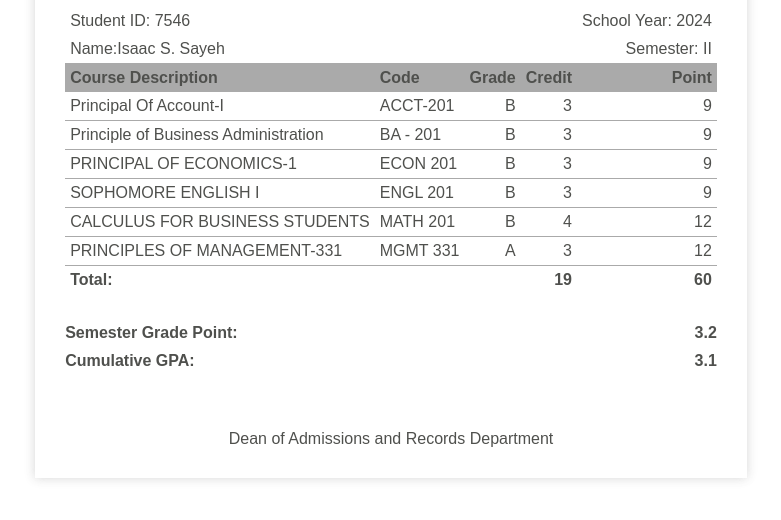
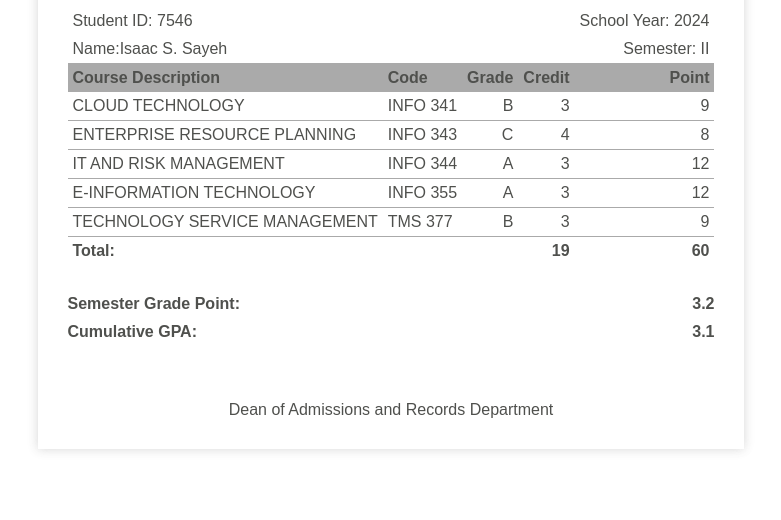
Before and after one commit to ISACC-XTR/STARZ, a plain HTML site: page grade.html in a window 1280 px wide. Shown: the part 220-740 px from the top of the page, without its empty margins (249-1030 px from the left). Drawn offline with Linux system fonts and the light colour scheme.

Commit message:
Update grade.html
ISACC

```diff
--- a/grade.html
+++ b/grade.html
@@ -47,52 +47,52 @@
         <th>Point</th>
       </tr>
       <tr>
-        <td>Principal Of Account-I</td>
-        <td>ACCT-201</td>
+        <td>CLOUD TECHNOLOGY</td>
+        <td>INFO 341</td>
         <td>B</td>
         <td>3</td>
         <td>9</td>
       </tr>
 
       <tr>
-        <td>Principle of Business Administration</td>
-        <td>BA - 201</td>
+        <td>ENTERPRISE RESOURCE PLANNING</td>
+        <td>INFO 343</td>
+        <td>C</td>
+        <td>4</td>
+        <td>8</td>
+      </tr>
+
+      <tr>
+        <td>IT AND RISK MANAGEMENT</td>
+        <td>INFO 344</td>
+        <td>A</td>
+        <td>3</td>
+        <td>12</td>
+      </tr>
+
+      <tr>
+        <td>E-INFORMATION TECHNOLOGY</td>
+        <td>INFO 355</td>
+        <td>A</td>
+        <td>3</td>
+        <td>12</td>
+      </tr>
+
+      <tr>
+        <td>TECHNOLOGY SERVICE MANAGEMENT</td>
+        <td>TMS 377</td>
         <td>B</td>
         <td>3</td>
         <td>9</td>
       </tr>
 
-      <tr>
-        <td>PRINCIPAL OF ECONOMICS-1</td>
-        <td>ECON 201</td>
-        <td>B</td>
-        <td>3</td>
-        <td>9</td>
-      </tr>
-
-      <tr>
-        <td>SOPHOMORE ENGLISH I</td>
-        <td>ENGL 201</td>
-        <td>B</td>
-        <td>3</td>
-        <td>9</td>
-      </tr>
-
-      <tr>
-        <td>CALCULUS FOR BUSINESS STUDENTS</td>
-        <td>MATH 201</td>
-        <td>B</td>
-        <td>4</td>
-        <td>12</td>
-      </tr>
-
-       <tr>
+       <!-- <tr>
         <td>PRINCIPLES OF MANAGEMENT-331</td>
         <td>MGMT 331</td>
         <td>A</td>
         <td>3</td>
         <td>12</td>
-      </tr>
+      </tr> -->
 
       <tr>
         <th colspan="3" class="total">Total:</th>
```
